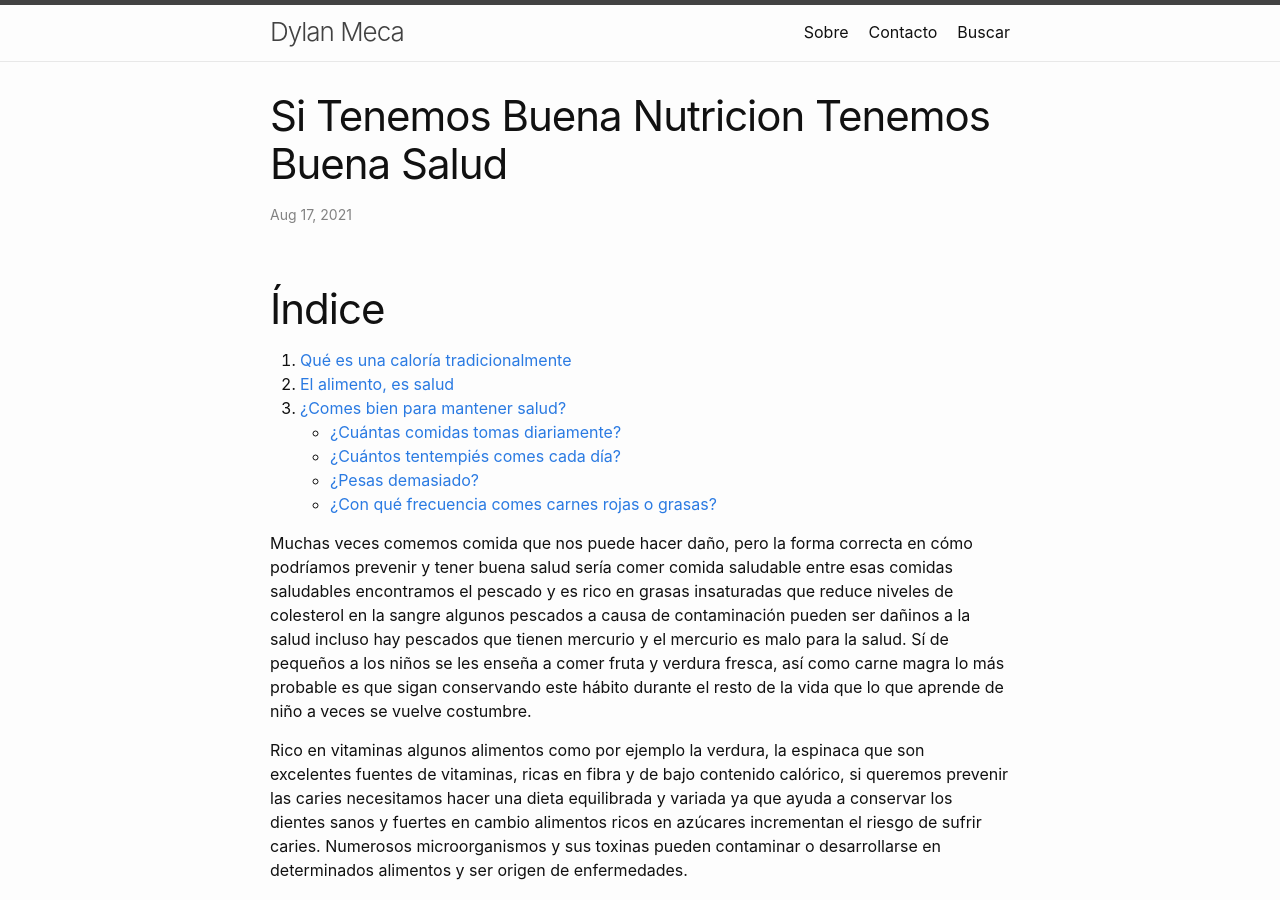
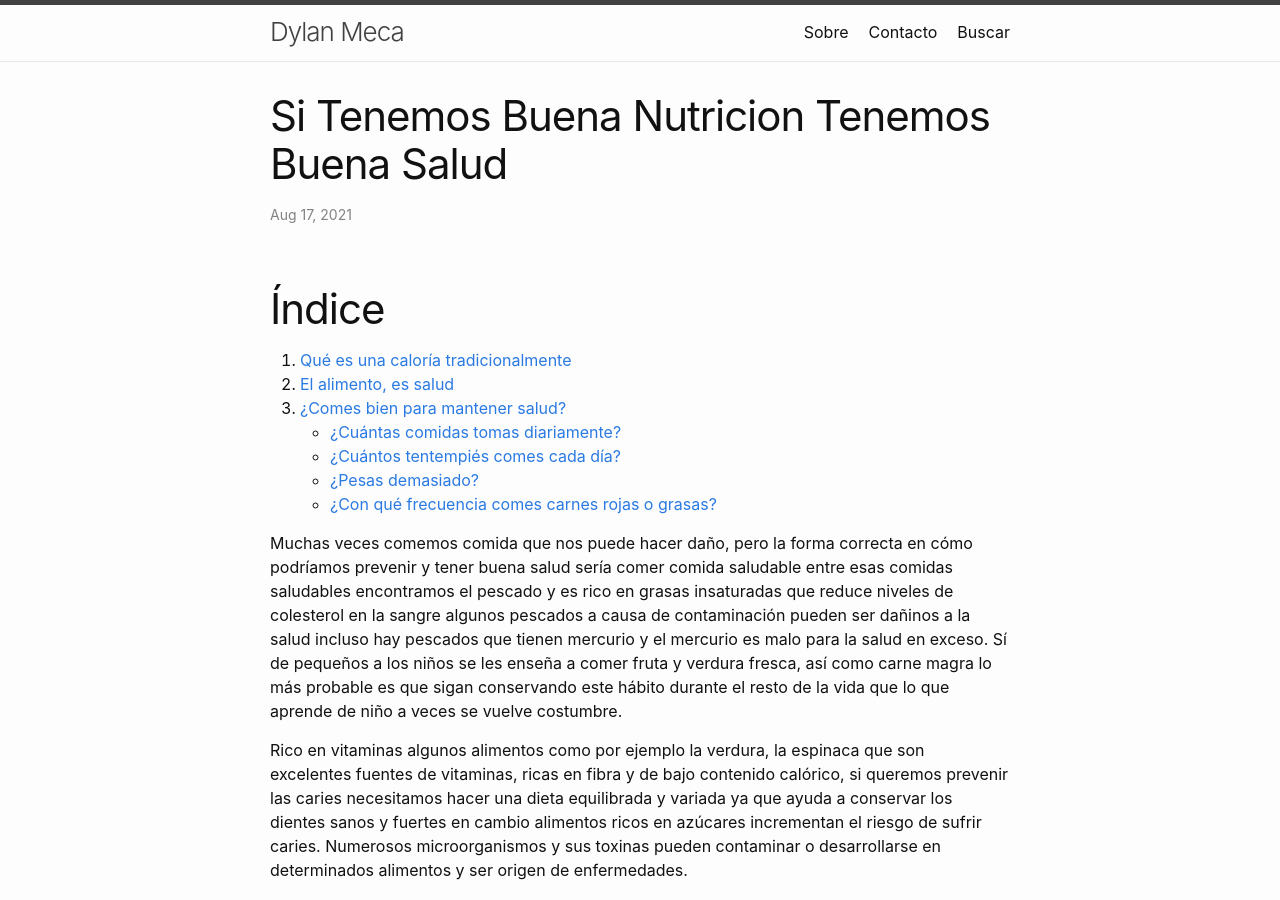
Before and after one commit to dylanmeca/dylanmeca.github.io, a Jekyll site: the page built from _posts/2021-08-17-Si-tenemos-buena-nutricion-tenemos-buena-salud.md, in a window 1280 px wide and 900 px high. Built offline with Jekyll 4.4.1, drawn with Linux system fonts in a browser that asks for light colours; a script that is not in the unit is left out; comment, search, counter and statistics services are not loaded; some of the changed lines change nothing that is shown.

Commit message:
Update 2021-08-17-Si-tenemos-buena-nutricion-tenemos-buena-salud.md

```diff
--- a/_posts/2021-08-17-Si-tenemos-buena-nutricion-tenemos-buena-salud.md
+++ b/_posts/2021-08-17-Si-tenemos-buena-nutricion-tenemos-buena-salud.md
@@ -2,6 +2,33 @@
 layout: post
 description: Si nos alimentamos adecuadamente podemos tener una buena salud, pero si investigamos sobre nutrición tendríamos una idea sobre que alimentos elegir, también tendríamos un detalle extenso sobre los alimentos incluso información que desconocíamos
 keywords:
+   - si tenemos buena nutricion
+   - buena salud
+   - salud
+   - buena
+   - nutrición
+   - caloría
+   - qué es una caloría tradicionalmente
+   - el alimento es salud
+   - alimento
+   - comes bien para mantener salud
+   - cuántas comidas tomas diariamente
+   - cuántos tentempiés comes cada día
+   - pesas demasiado
+   - con qué frecuencia comes carnes rojas o grasas
+   - carnes rojas
+   - dieta sana
+   - alimentación sana
+   - personas obesas
+   - ejercicio
+   - menos grasas
+   - fibra
+   - fruta fresca
+   - verduras
+   - vitaminas
+   - pescado
+   - comida sana
+   - buena nutricion
 ---
 
 # Índice
@@ -14,7 +41,7 @@
      - [¿Pesas demasiado?](#pesas-demasiado)
      - [¿Con qué frecuencia comes carnes rojas o grasas?](#con-qué-frecuencia-comes-carnes-rojas-o-grasas)
 
-Muchas veces comemos comida que nos puede hacer daño, pero la forma correcta en cómo podríamos prevenir y tener buena salud sería comer comida saludable entre esas comidas saludables encontramos el pescado y es rico en grasas insaturadas que reduce niveles de colesterol en la sangre algunos pescados a causa de contaminación pueden ser dañinos a la salud incluso hay pescados que tienen mercurio y el mercurio es malo para la salud.
+Muchas veces comemos comida que nos puede hacer daño, pero la forma correcta en cómo podríamos prevenir y tener buena salud sería comer comida saludable entre esas comidas saludables encontramos el pescado y es rico en grasas insaturadas que reduce niveles de colesterol en la sangre algunos pescados a causa de contaminación pueden ser dañinos a la salud incluso hay pescados que tienen mercurio y el mercurio es malo para la salud en exceso.
 Sí de pequeños a los niños se les enseña a comer fruta y verdura fresca, así como carne magra lo más probable es que sigan conservando este hábito durante el resto de la vida que lo que aprende de niño a veces se vuelve costumbre.
 
 Rico en vitaminas algunos alimentos como por ejemplo la verdura, la espinaca que son excelentes fuentes de vitaminas, ricas en fibra y de bajo contenido calórico, si queremos prevenir las caries necesitamos hacer una dieta equilibrada y variada ya que ayuda a conservar los dientes sanos y fuertes en cambio alimentos ricos en azúcares incrementan el riesgo de sufrir caries. Numerosos microorganismos y sus toxinas pueden contaminar o desarrollarse en determinados alimentos y ser origen de enfermedades.
```
